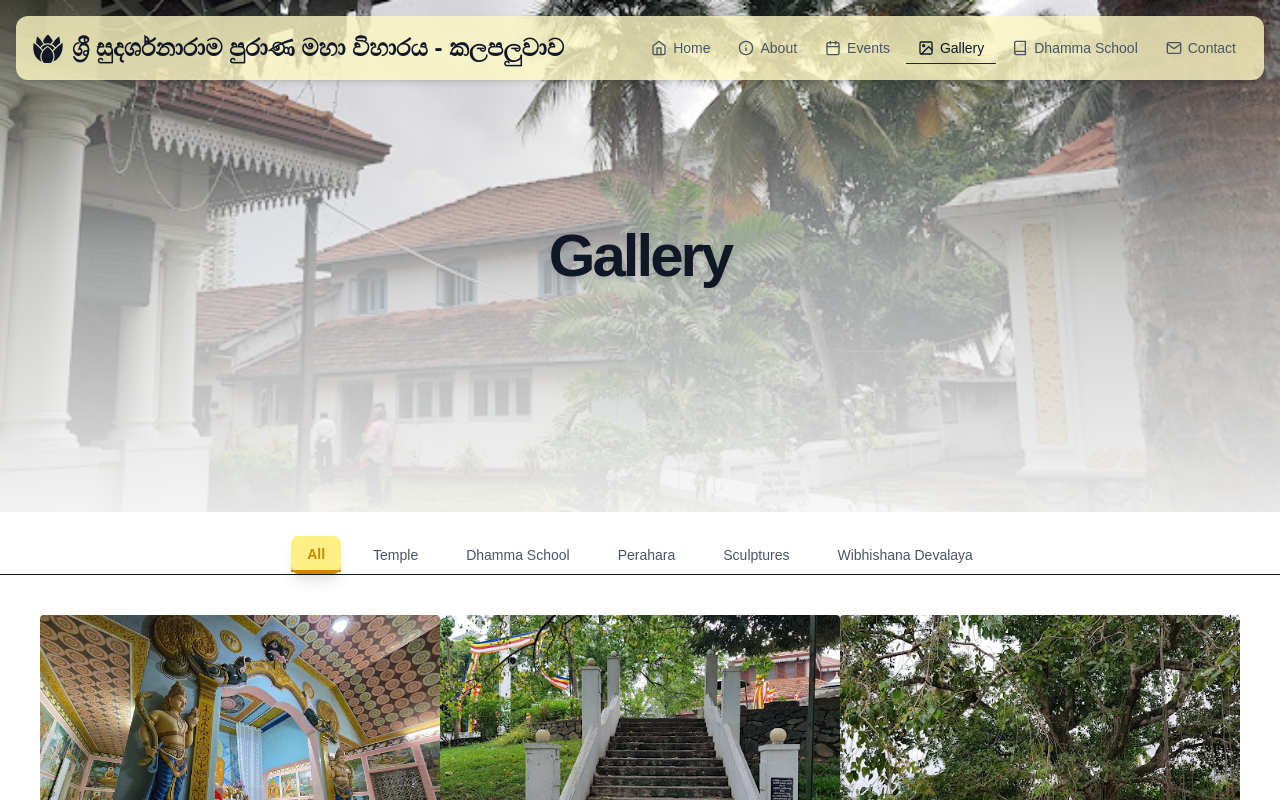
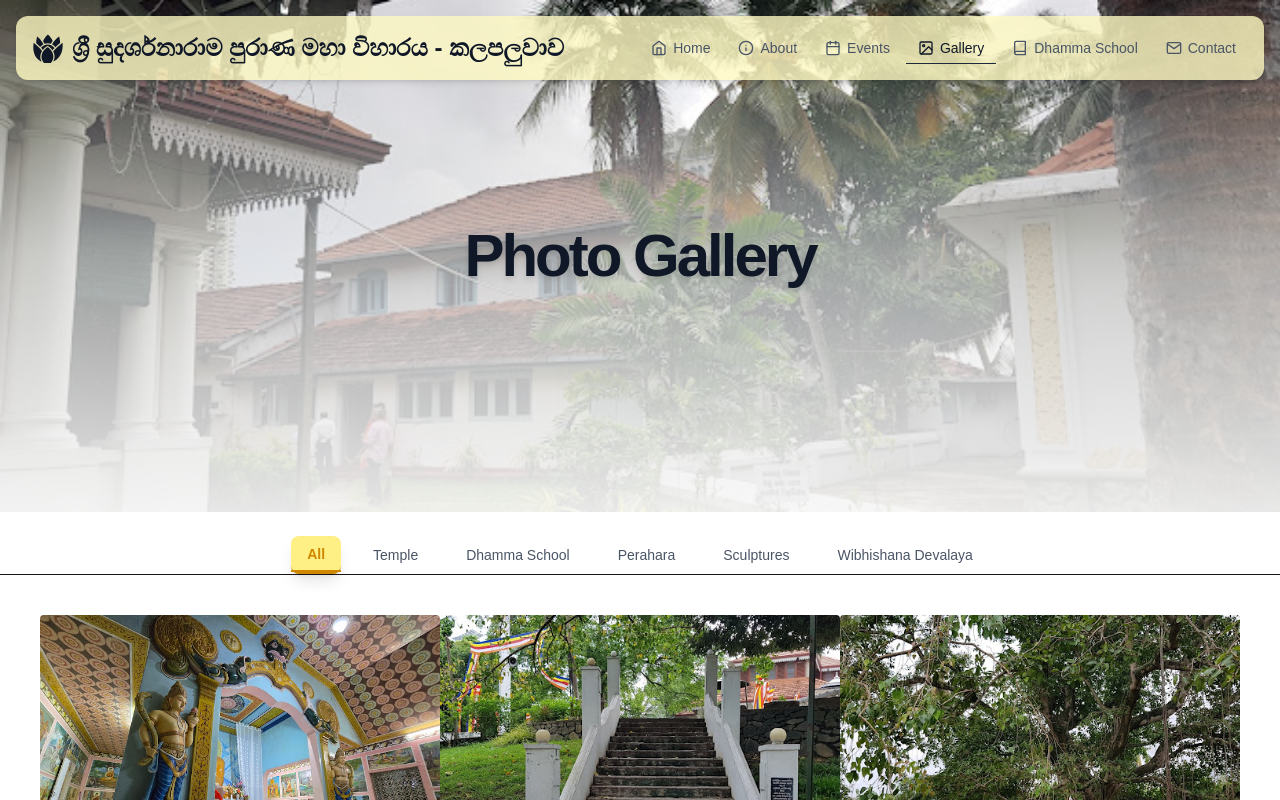
Before and after one commit to HansakaKaveesh/sudarshanarama-temple, a Next.js app: page /gallery in a window 1280 px wide. Shown: the top 800 px of the page. Built offline with nearby package versions, Linux system fonts and the light colour scheme.

Commit message:
feat: update gallery title to 'Photo Gallery' for improved clarity

```diff
--- a/src/app/gallery/page.js
+++ b/src/app/gallery/page.js
@@ -63,7 +63,7 @@ export default function GallerySection() {
         <div className="absolute inset-0 bg-gradient-to-b from-transparent via-white/60 to-white/90 flex flex-col items-center justify-center text-center p-4 md:p-8">
           <div className="space-y-4 transform group-hover:scale-95 transition-transform duration-500">
             <h1 className="mt-24 md:mt-0 text-3xl sm:text-4xl md:text-5xl lg:text-6xl font-bold text-gray-900 tracking-tighter drop-shadow-md">
-              Gallery
+              Photo Gallery
             </h1>
           </div>
         </div>
```
